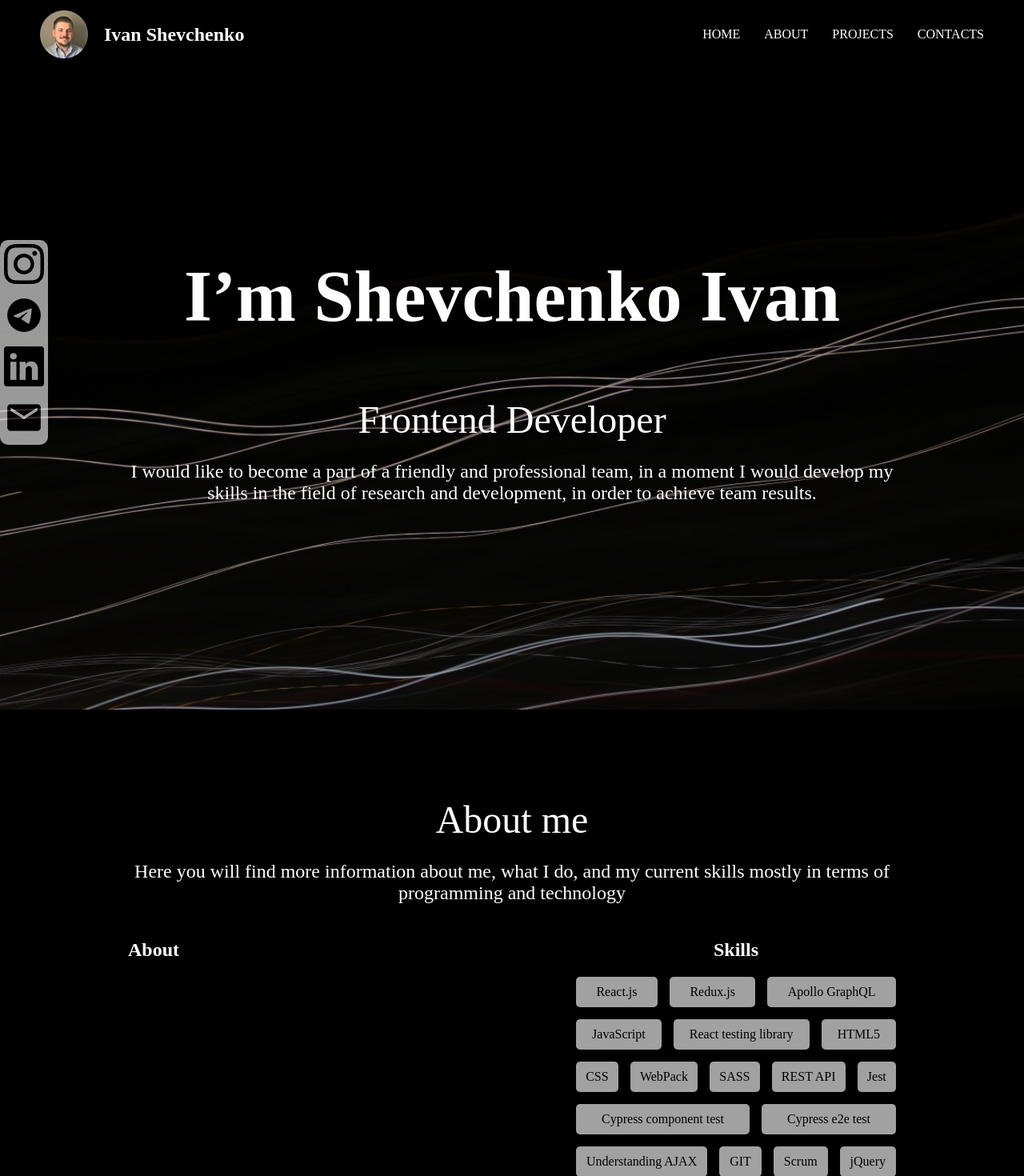
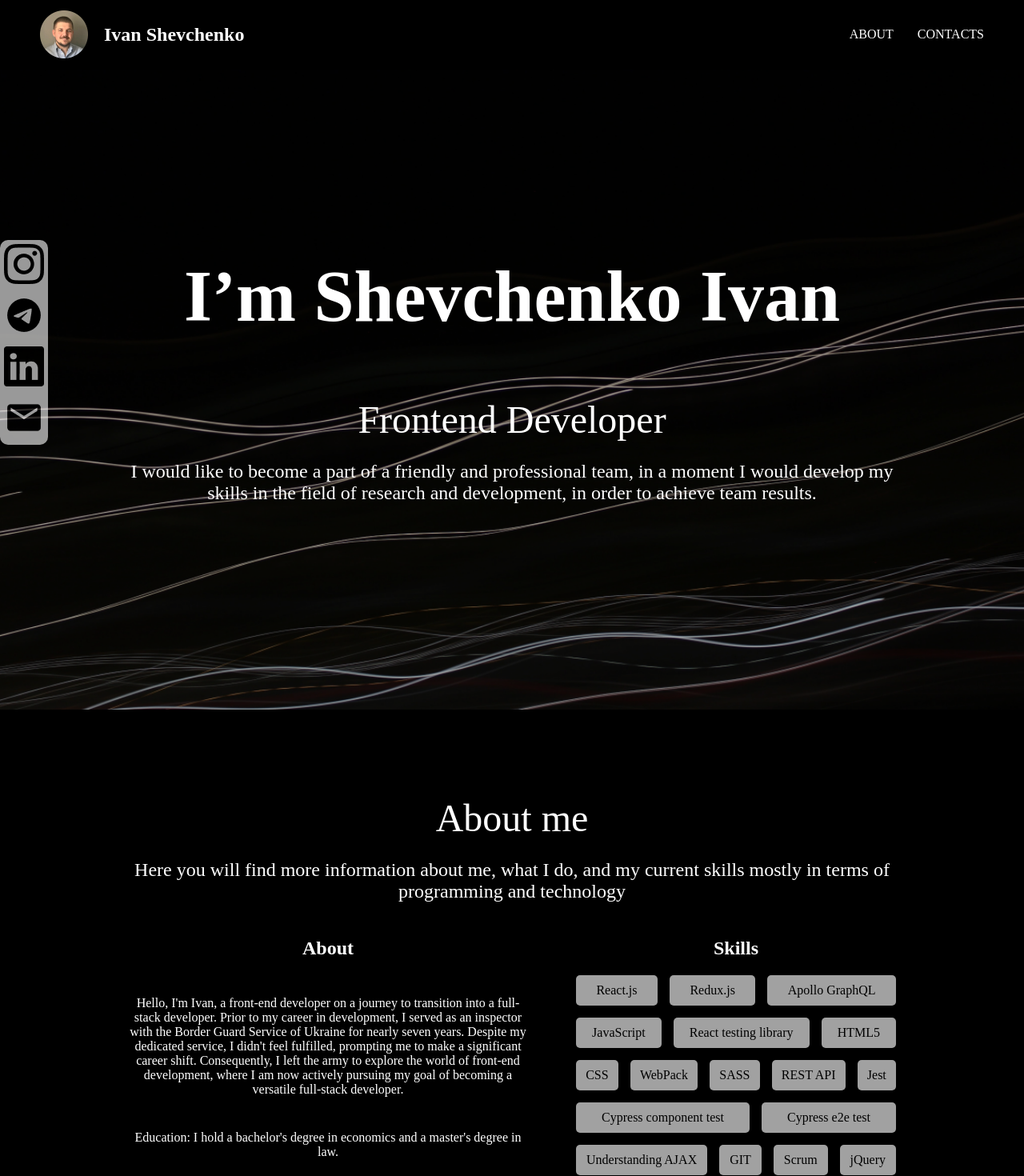
Before and after one commit to sheva3666/resume, a React (Vite) app: page / in a window 1280 px wide. Shown: the top 1470 px of the page at 80% size. Built offline with nearby package versions, Linux system fonts and the light colour scheme.

Commit message:
added text for about section

```diff
--- a/src/App.jsx
+++ b/src/App.jsx
@@ -11,7 +11,6 @@ import Review from "./components/Review";
 import AboutSection from "./components/AboutSection";
 
 function App() {
-  const firstSection = useRef(null);
   const secondSection = useRef(null);
   const thirdSection = useRef(null);
   const { innerHeight } = window;
@@ -46,12 +45,8 @@ function App() {
 
   return (
     <>
-      <Header
-        firstSection={firstSection}
-        secondSection={secondSection}
-        thirdSection={thirdSection}
-      />
-      <section ref={firstSection}>
+      <Header secondSection={secondSection} thirdSection={thirdSection} />
+      <section>
         <div className="bg" style={{ backgroundImage: `url(${ImageOne}` }} />
         <Review />
       </section>
--- a/src/components/AboutSection/components/About/index.css
+++ b/src/components/AboutSection/components/About/index.css
@@ -3,5 +3,5 @@
   flex-direction: column;
   align-items: center;
   max-width: 500px;
-  gap: 30px;
+  gap: 10px;
 }
--- a/src/components/AboutSection/components/About/index.jsx
+++ b/src/components/AboutSection/components/About/index.jsx
@@ -1,9 +1,18 @@
 import "./index.css";
+
+const text = [
+  "Hello, I'm Ivan, a front-end developer on a journey to transition into a full-stack developer. Prior to my career in development, I served as an inspector with the Border Guard Service of Ukraine for nearly seven years. Despite my dedicated service, I didn't feel fulfilled, prompting me to make a significant career shift. Consequently, I left the army to explore the world of front-end development, where I am now actively pursuing my goal of becoming a versatile full-stack developer.",
+  "Education: I hold a bachelor's degree in economics and a master's degree in law.",
+  "Experience: I have been with SAP Signavio for nearly two years, specializing in products related to Process Mining. Throughout this journey, I have primarily focused on React and GraphQL on the front-end, complemented by my proficiency in Kotlin and Java on the back-end.",
+];
 
 const About = () => {
   return (
     <div className="about">
       <h2>About</h2>
+      {text.map((text) => (
+        <p key={text}>{text}</p>
+      ))}
     </div>
   );
 };
--- a/src/components/Header/index.jsx
+++ b/src/components/Header/index.jsx
@@ -2,7 +2,7 @@
 import Photo from "../../assets/photo.png";
 import "./index.css";
 
-const Header = ({ firstSection, secondSection, thirdSection }) => {
+const Header = ({ secondSection, thirdSection }) => {
   const onNavClick = (ref) => {
     window.scrollTo({
       top: ref?.current?.offsetTop,
@@ -16,18 +16,11 @@ const Header = ({ firstSection, secondSection, thirdSection }) => {
         <h2>Ivan Shevchenko</h2>
       </div>
       <div className="header__nav">
-        <div className="header__nav-link">Home</div>
-        <div
-          onClick={() => onNavClick(firstSection)}
-          className="header__nav-link"
-        >
-          About
-        </div>
         <div
           onClick={() => onNavClick(secondSection)}
           className="header__nav-link"
         >
-          Projects
+          About
         </div>
         <div
           onClick={() => onNavClick(thirdSection)}
```
